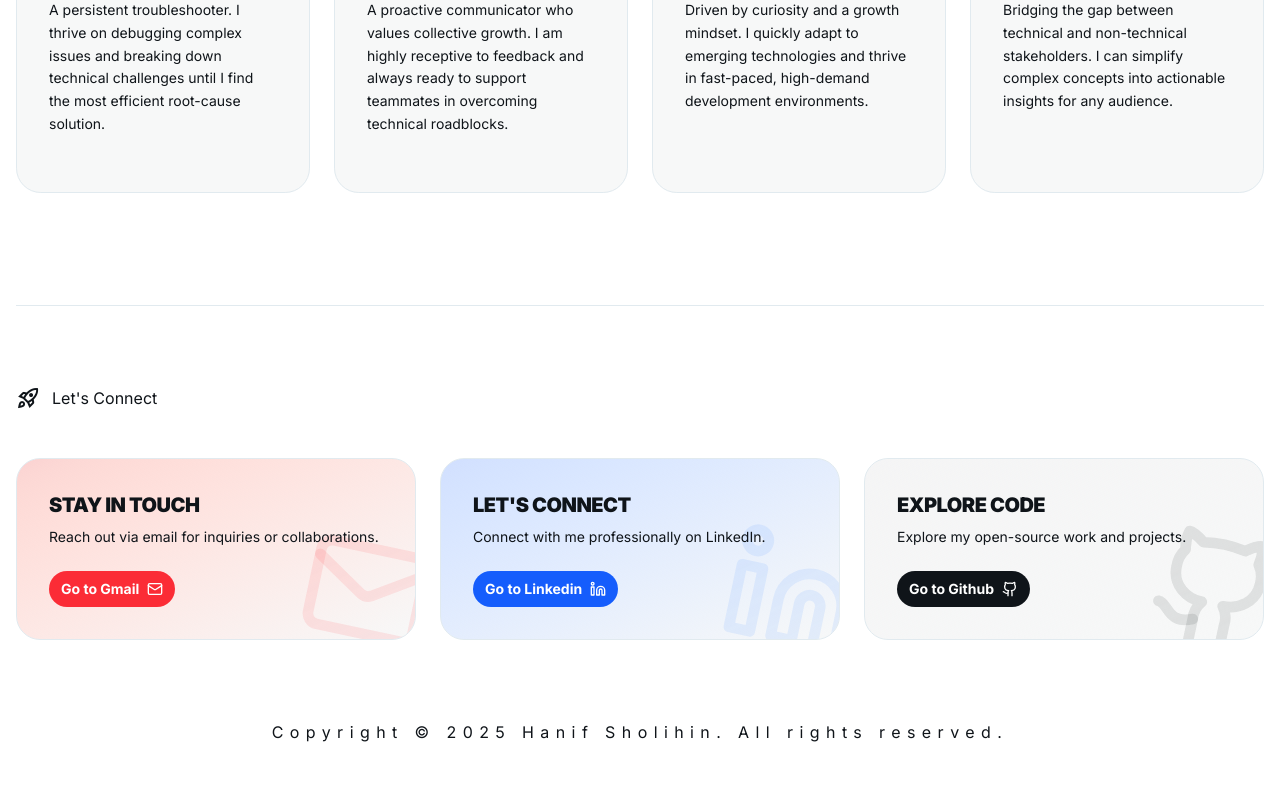
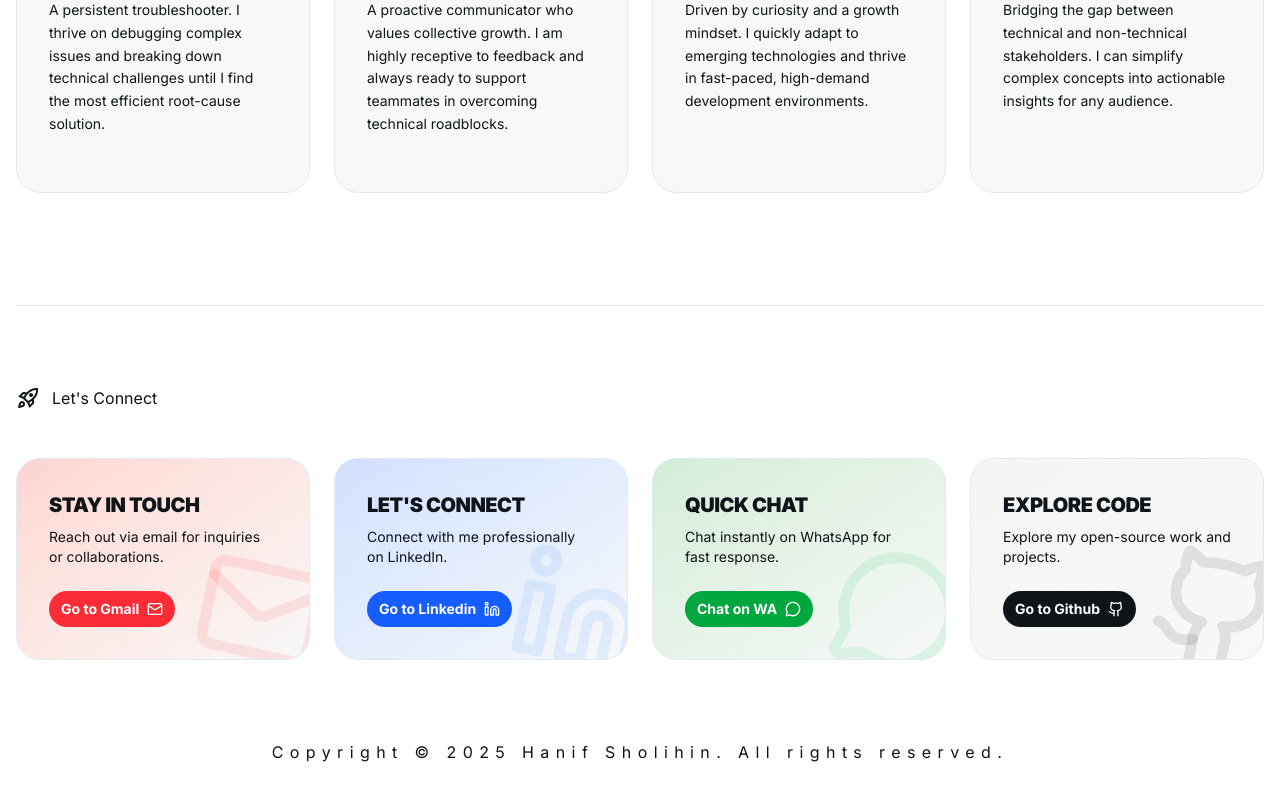
Before and after one commit to hanif411/portofolio, a Next.js app: page / in a window 1280 px wide. Shown: the part 4338-5138 px from the top of the page. Built offline with nearby package versions, Linux system fonts and the light colour scheme.

Commit message:
feat add wa in contact

```diff
--- a/src/components/home/Contact.tsx
+++ b/src/components/home/Contact.tsx
@@ -1,6 +1,6 @@
 import React from "react";
 import { Button } from "@/src/components/ui/button";
-import { Mail, Linkedin, Github, Send } from "lucide-react";
+import { Mail, Linkedin, Github, MessageCircle } from "lucide-react";
 
 const ContactSection = () => {
   return (
@@ -10,7 +10,8 @@ const ContactSection = () => {
         Let's Connect
       </div>
 
-      <div className="grid grid-cols-1 md:grid-cols-3 gap-6 mb-12">
+      <div className="grid grid-cols-1 sm:grid-cols-2 lg:grid-cols-4 gap-6 mb-12">
+        {/* Email Card */}
         <div className="group relative overflow-hidden rounded-3xl bg-gradient-to-br from-red-600/20 to-card border border-border p-8 hover:border-red-500/50 transition-all duration-300">
           <div className="relative z-10">
             <h3 className="text-foreground font-black uppercase tracking-tight text-xl mb-2">
@@ -30,6 +31,7 @@ const ContactSection = () => {
           <Mail className="absolute -right-4 -bottom-4 w-32 h-32 text-red-500/10 group-hover:text-red-500/20 transition-all duration-500 rotate-12" />
         </div>
 
+        {/* LinkedIn Card */}
         <div className="group relative overflow-hidden rounded-3xl bg-gradient-to-br from-blue-600/20 to-card border border-border p-8 hover:border-blue-500/50 transition-all duration-300">
           <div className="relative z-10">
             <h3 className="text-foreground font-black uppercase tracking-tight text-xl mb-2">
@@ -51,6 +53,29 @@ const ContactSection = () => {
           <Linkedin className="absolute -right-4 -bottom-4 w-32 h-32 text-blue-500/10 group-hover:text-blue-500/20 transition-all duration-500 rotate-12" />
         </div>
 
+        {/* WhatsApp Card */}
+        <div className="group relative overflow-hidden rounded-3xl bg-gradient-to-br from-green-600/20 to-card border border-border p-8 hover:border-green-500/50 transition-all duration-300">
+          <div className="relative z-10">
+            <h3 className="text-foreground font-black uppercase tracking-tight text-xl mb-2">
+              Quick Chat
+            </h3>
+            <p className="text-muted-foreground text-sm mb-6">
+              Chat instantly on WhatsApp for fast response.
+            </p>
+            <Button
+              asChild
+              className="bg-green-600 hover:bg-green-700 font-bold gap-2 rounded-xl">
+              <a
+                href="https://wa.me/628151624951?text=Hi%20Hanif%2C%20I%20found%20your%20portfolio%20and%20would%20like%20to%20connect%21"
+                target="_blank">
+                Chat on WA <MessageCircle className="w-4 h-4" />
+              </a>
+            </Button>
+          </div>
+          <MessageCircle className="absolute -right-4 -bottom-4 w-32 h-32 text-green-500/10 group-hover:text-green-500/20 transition-all duration-500 rotate-12" />
+        </div>
+
+        {/* GitHub Card */}
         <div className="group relative overflow-hidden rounded-3xl bg-gradient-to-br from-muted/40 to-card border border-border p-8 hover:border-muted-foreground/50 transition-all duration-300">
           <div className="relative z-10">
             <h3 className="text-foreground font-black uppercase tracking-tight text-xl mb-2">
@@ -72,31 +97,6 @@ const ContactSection = () => {
         </div>
       </div>
 
-      {/* <div className="max-w-4xl mx-auto bg-zinc-900/40 border border-zinc-800 rounded-[2rem] p-8 md:p-12">
-        <h3 className="text-white text-center font-black uppercase tracking-tighter text-2xl mb-8 italic">
-          Or send me a message
-        </h3>
-        <form className="grid grid-cols-1 md:grid-cols-2 gap-4">
-          <input
-            type="text"
-            placeholder="Name"
-            className="bg-zinc-950 border border-zinc-800 rounded-xl p-4 text-white focus:border-primary outline-none transition-all"
-          />
-          <input
-            type="email"
-            placeholder="Email"
-            className="bg-zinc-950 border border-zinc-800 rounded-xl p-4 text-white focus:border-primary outline-none transition-all"
-          />
-          <textarea
-            placeholder="Message"
-            rows={4}
-            className="bg-zinc-950 border border-zinc-800 rounded-xl p-4 text-white focus:border-primary outline-none transition-all md:col-span-2"></textarea>
-          <Button className="md:col-span-2 bg-white text-black hover:bg-zinc-200 font-black uppercase tracking-widest py-6 rounded-xl gap-2">
-            Send Email <Send className="w-4 h-4" />
-          </Button>
-        </form>
-      </div> */}
-
       <p className="text-center text-muted-foreground mt-20 tracking-[0.4em]">
         Copyright © 2025 Hanif Sholihin. All rights reserved.
       </p>
```
